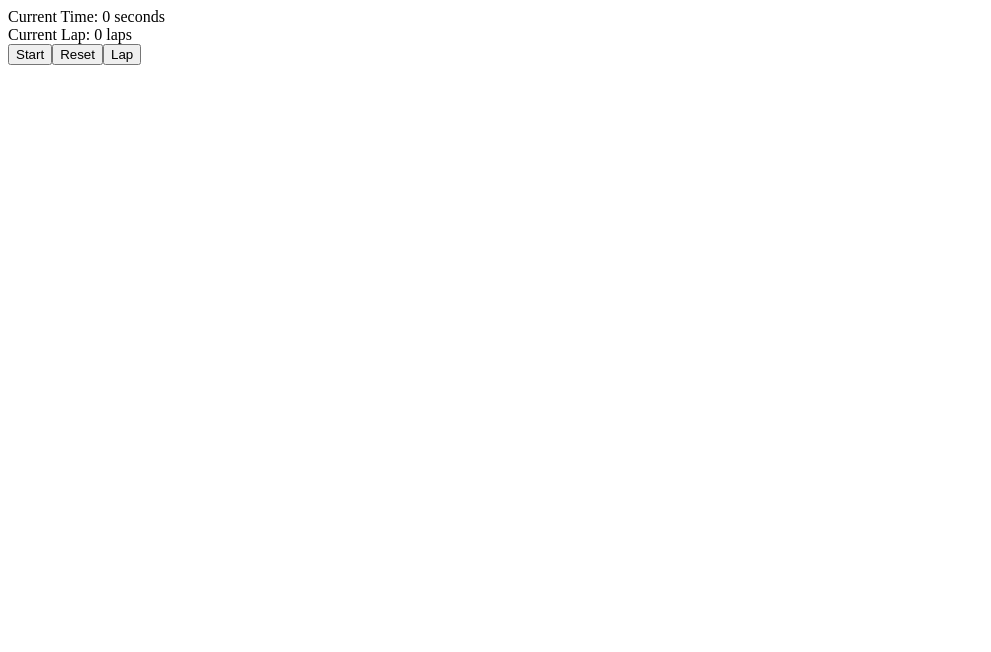
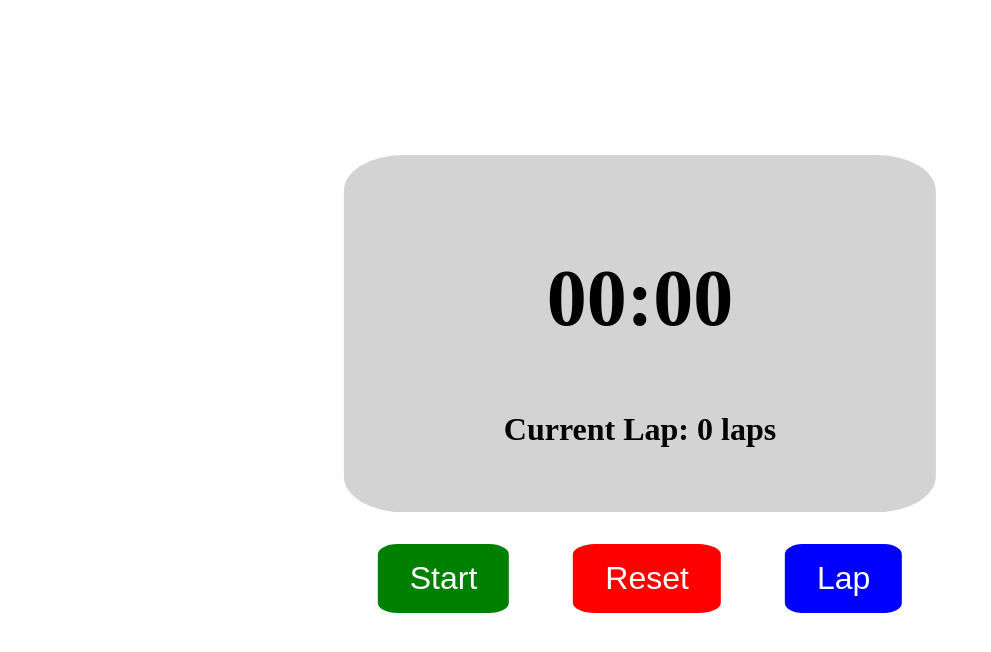
Before and after one commit to Shopify/eng-intern-assessment-react, a React app: page / in a window 1280 px wide. Shown: the top 652 px of the page, without its empty margins (0-991 px from the left). Built offline with nearby package versions, Linux system fonts and the light colour scheme.

Commit message:
add styling

```diff
--- a/src/App.tsx
+++ b/src/App.tsx
@@ -5,9 +5,10 @@ import StopWatchButton from './StopWatchButton'
 // This is the main app, where the stop watch will get displayed as well as the button to start/stop/reset the time
 export default function App() {
     return(
-        <div>
-            {/* Placeholders for now */}
-            <StopWatch/>
+        <div className='app-container'>
+            <div className="center-text center-element-vertical-horizontal">
+                <StopWatch/>
+            </div>
         </div>
     )
 }
--- a/src/StopWatch.tsx
+++ b/src/StopWatch.tsx
@@ -36,13 +36,25 @@ export default function StopWatch() {
 
     const handleLap = () => {
         // record a lap by updating the lap count to one more than the previous lap count
-        setCurrentLapCount(currentLapCount + 1);
+        if (!isPaused) {
+            setCurrentLapCount(currentLapCount + 1);
+        }
     };
+    // set the display variables for the time in the format mm:ss
+    var minute = Math.floor(currentTime / 60)
+    var second = currentTime % 60
+    var minuteString, secondString
+
+    minute < 10 ? minuteString = "0" + minute : minuteString = minute
+    second < 10 ? secondString = "0" + second : secondString = second
 
     return(
-        <div>
-            <div>Current Time: {currentTime} seconds</div>
-            <div>Current Lap: {currentLapCount} laps</div>
+        <div style={{width: "100%"}}>
+            <div className='time-lap-display'>
+                <h1 style={{fontSize: "5rem"}}>{minuteString}:{secondString}</h1>
+                <h3 style={{fontSize: "2rem"}}>Current Lap: {currentLapCount} {currentLapCount == 1 ? "lap" : "laps"}</h3>
+            </div>
+
             <StopWatchButton
                 handleStartPause={handleStartPause}
                 handleReset={handleReset}
--- a/src/StopWatchButton.tsx
+++ b/src/StopWatchButton.tsx
@@ -1,4 +1,6 @@
 import React from 'react'
+import './style.css';
+
 interface StopWatchButtonProps {
     handleStartPause: () => void;
     handleReset: () => void;
@@ -9,10 +11,10 @@ interface StopWatchButtonProps {
 // This the the stop watch button, where we can start/stop/reset time and record laps
 export default function StopWatchButton(props:StopWatchButtonProps) {
     return(
-        <div className="Control-Buttons">
-            <button onClick={props.handleStartPause}>{props.isPaused? "Start": "Pause"}</button>
-            <button onClick={props.handleReset}>Reset</button>
-            <button onClick={props.handleLap}>Lap</button>
+        <div className='custom-button-container'>
+            <button className="custom-button" style={{backgroundColor: props.isPaused? "green": "orange"}} onClick={props.handleStartPause}>{props.isPaused? "Start": "Pause"}</button>
+            <button className="custom-button" style={{backgroundColor: "red"}} onClick={props.handleReset}>Reset</button>
+            <button className="custom-button" style={{backgroundColor: "blue"}} onClick={props.handleLap}>Lap</button>
         </div>
     )
 }
--- /dev/null
+++ b/src/style.css
@@ -0,0 +1,83 @@
+/* entire app styling, we want it to be centered */
+.app-container {
+    display: flex;
+    align-items: center;
+    justify-content: center;
+}
+
+/* Align elements in the center */
+.center-text {
+    text-align: center;
+}
+.center-element-vertical-horizontal {
+    margin: 0;
+    position: absolute;
+    top: 50%;
+    left: 50%;
+    -ms-transform: translate(-50%, -50%);
+    transform: translate(-50%, -50%);
+    margin: 0 auto;
+}
+
+/* Button Styling */
+.custom-button-container {
+    /* allows us to place buttons in a row or column */
+    display: flex;
+    flex-direction: row;
+    justify-content: center;
+    /* centered */
+    margin: auto;
+}
+.custom-button {
+    margin: 2rem;
+    background-color: #04AA6D; /* default colour of button is green */
+    border: none;
+    color: white;
+    padding: 1rem 2rem;
+    text-align: center;
+    text-decoration: none;
+    display: inline-block;
+    font-size: 2rem;
+    border-radius: 15%;
+}
+
+.custom-button:hover {
+    background-color: grey;
+}
+.custom-button:active {
+    background-color: #3e8e41;
+    box-shadow: 0 5px #666;
+    transform: translateY(4px);
+}
+
+
+/* Time display */
+.time-lap-display {
+    margin: auto;
+    background-color: lightgray;
+    padding: 2rem 10rem;
+    border-radius: 10%;
+}
+
+
+/* small screen styling */
+@media screen and (max-width: 1000px) {
+    /* Apply these styles only for screens with a width of 1000px or less */
+    .center-element-vertical-horizontal {
+      width: 80%;
+
+    }
+    /* Time display */
+    .time-lap-display {
+        padding: 1rem 0rem;
+        width: 80%;
+    }
+    .custom-button-container {
+        flex-direction: column;
+        width: 80%;
+    }
+    .custom-button {
+        padding: 1rem 0rem;
+        margin: 1rem;
+    }
+}
```
